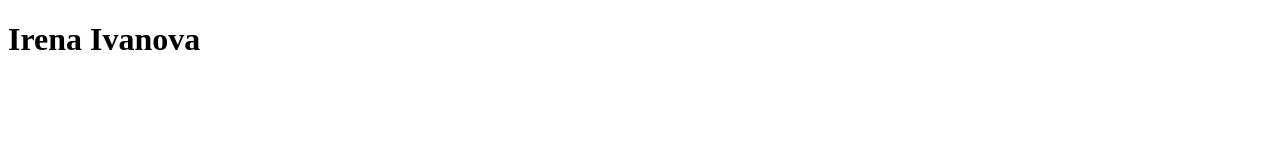
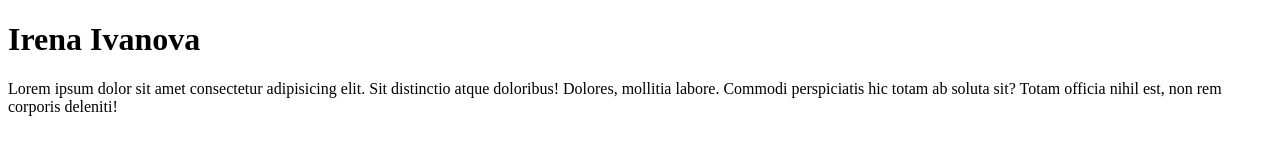
Before and after one commit to ira81-maker/GIt-new, a plain HTML site: page index.html in a window 1280 px wide. Drawn offline with Linux system fonts and the light colour scheme.

Commit message:
new status

```diff
--- a/index.html
+++ b/index.html
@@ -7,6 +7,9 @@
 </head>
 <body>
     <h1>Irena Ivanova</h1>
+    <P>Lorem ipsum dolor sit amet consectetur adipisicing elit. Sit distinctio atque doloribus! Dolores, mollitia labore. Commodi perspiciatis hic totam ab soluta sit? Totam officia nihil est, non rem corporis deleniti!
+
+    </P>
 
 </body>
 </html>
```
Also changed, not shown: 1 other file.
